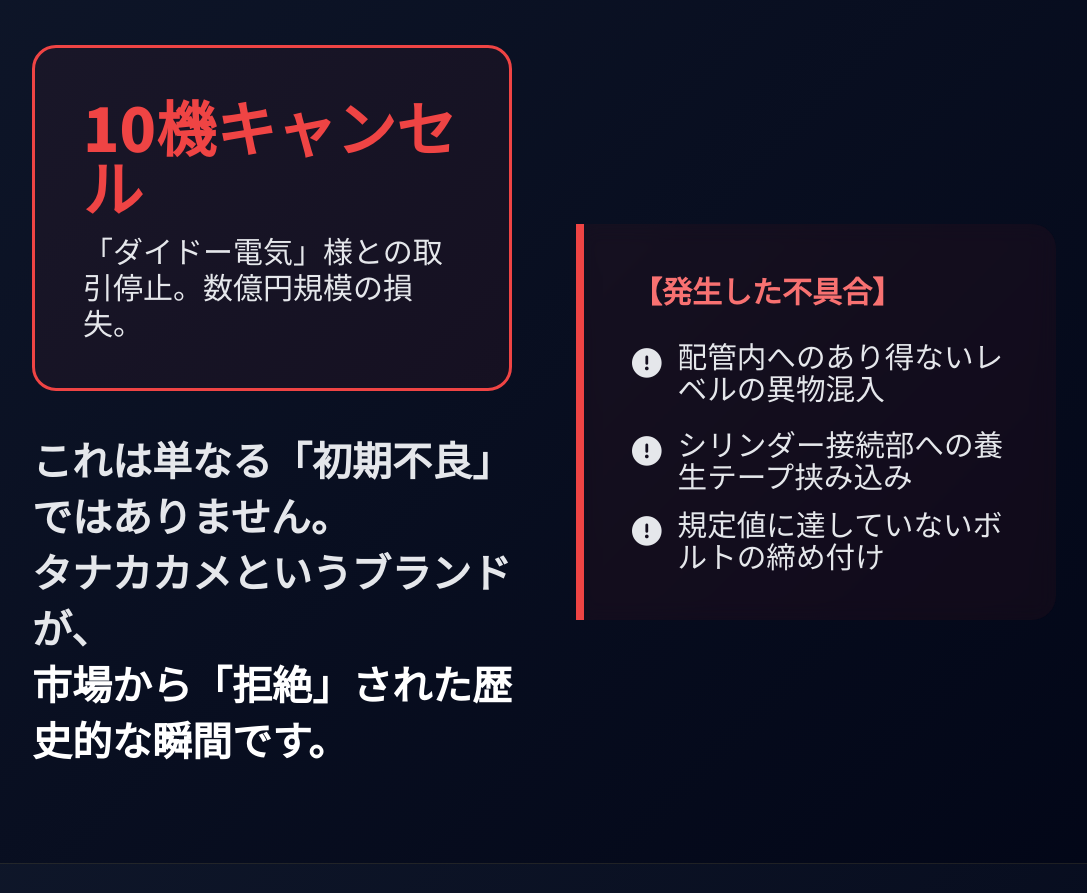
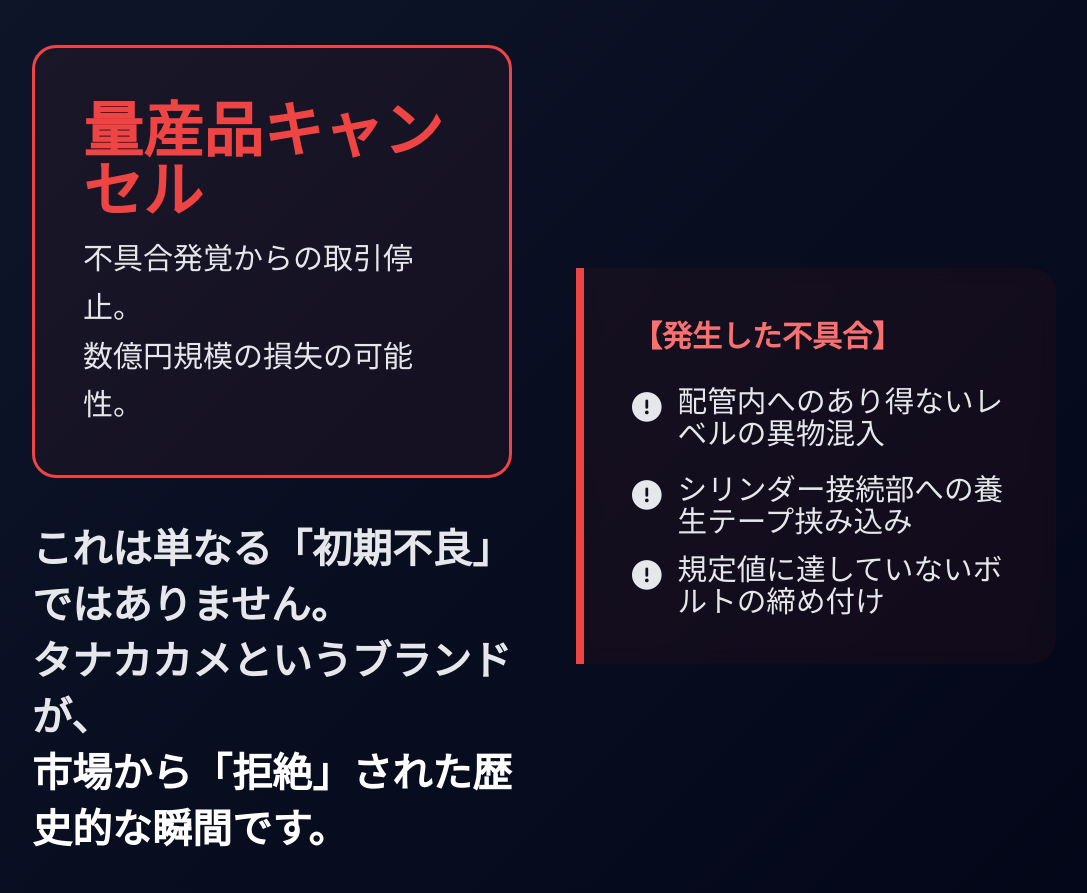
Before and after one commit to nurunezu/kame, a plain HTML site: page index.html in a window 1280 px wide. Shown: the part 975-1868 px from the top of the page, without its empty margins (96-1183 px from the left). Drawn offline with nearby package versions, Linux system fonts and the light colour scheme.

Commit message:
Update index.html

```diff
--- a/index.html
+++ b/index.html
@@ -130,8 +130,11 @@
             <div class="grid lg:grid-cols-2 gap-16 items-center">
                 <div class="space-y-10">
                     <div class="danger-card">
-                        <h3 class="text-6xl font-black accent-red mb-4">10機キャンセル</h3>
-                        <p class="text-3xl">「ダイドー電気」様との取引停止。数億円規模の損失。</p>
+                        <h3 class="text-6xl font-black accent-red mb-4">量産品キャンセル</h3>
+                        <p class="text-3xl leading-relaxed">
+                            不具合発覚からの取引停止。<br>
+                            数億円規模の損失の可能性。
+                        </p>
                     </div>
                     <p class="text-huge">
                         これは単なる「初期不良」ではありません。<br>
```
